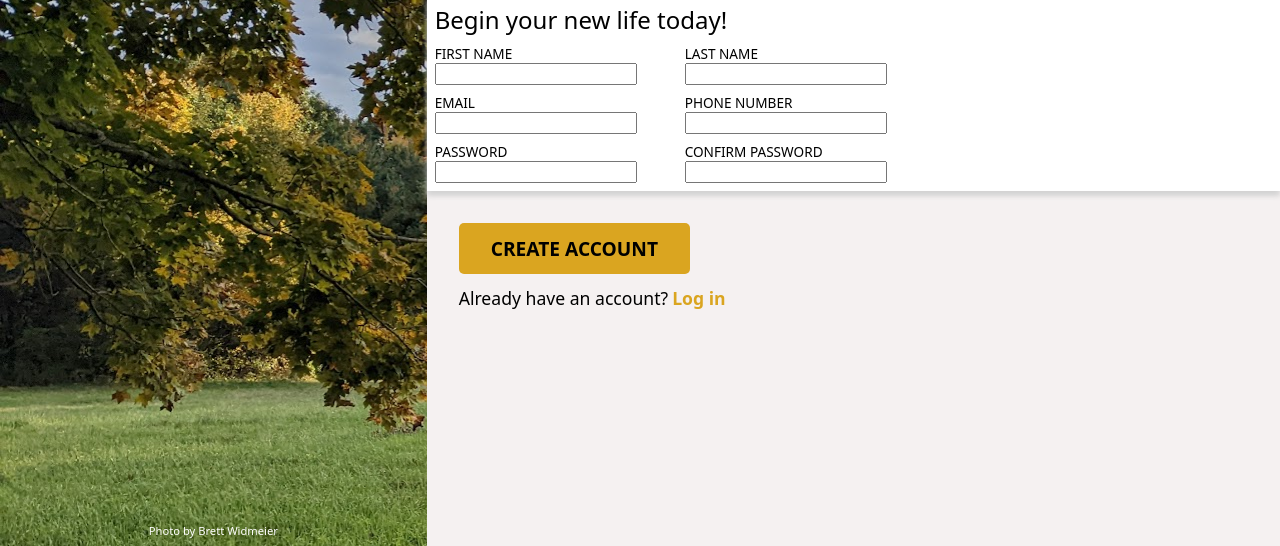
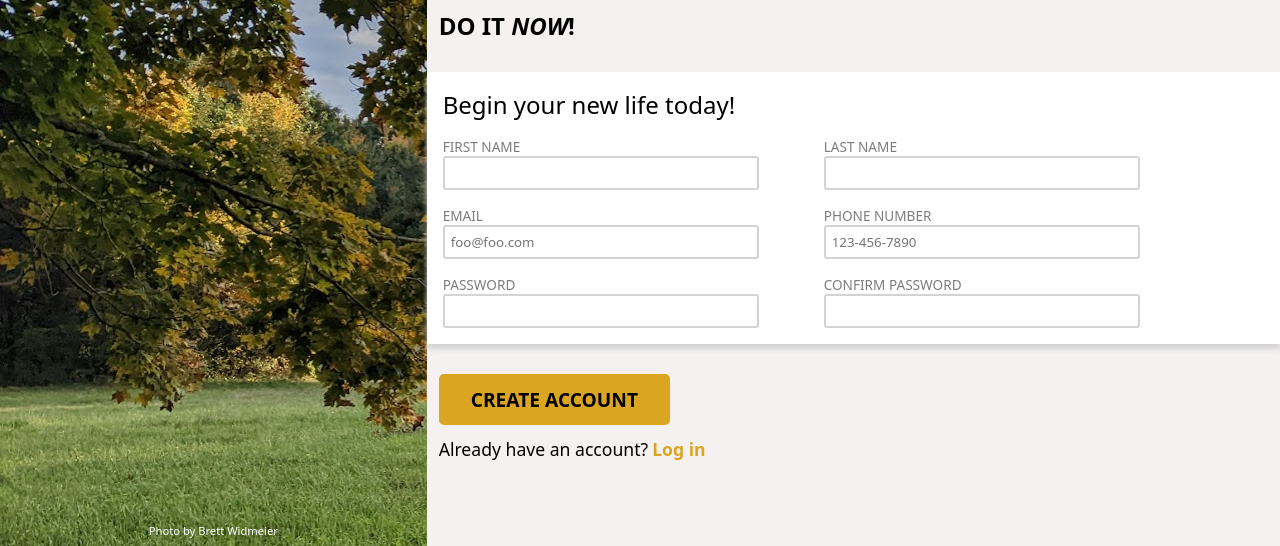
Before and after one commit to bwidmeier/south_hadley_form, a plain HTML site: page index.html in a window 1280 px wide. Shown: the part 254-800 px from the top of the page. Drawn offline with Linux system fonts and the light colour scheme.

Commit message:
add more styling, including form styling add form validation add form validation styling

```diff
--- a/index.html
+++ b/index.html
@@ -37,26 +37,26 @@
             <p>Begin your new life today!</p>
             <div class="form-row">
                 <label for="first">
-                    <p>FIRST NAME</p><input type="text" name="first" id="first">
+                    <p>FIRST NAME</p><input placeholder=" " type="text" name="first" id="first" required>
                 </label>
                 <label for="last">
-                    <p>LAST NAME</p><input type="text" name="last" id="last">
+                    <p>LAST NAME</p><input placeholder=" " type="text" name="last" id="last" required>
                 </label>
             </div>
             <div class="form-row">
                 <label for="email">
-                    <p>EMAIL</p><input type="email" name="email" id="email">
+                    <p>EMAIL</p><input placeholder="foo@foo.com" type="email" name="email" id="email" required>
                 </label>
                 <label for="phone">
-                    <p>PHONE NUMBER</p><input type="tel" name="phone" id="phone">
+                    <p>PHONE NUMBER</p><input type="tel" placeholder="123-456-7890" pattern="[0-9]{3}-[0-9]{3}-[0-9]{4}" name="phone" id="phone" required>
                 </label>
             </div>
             <div class="form-row">
                 <label for="password">
-                    <p>PASSWORD</p><input type="password" name="password" id="password">
+                    <p>PASSWORD</p><input placeholder=" " type="password" name="password" id="password" required>
                 </label>
                 <label for="confirm">
-                    <p>CONFIRM PASSWORD</p><input type="password" name="confirm" id="confirm">
+                    <p>CONFIRM PASSWORD</p><input placeholder=" " type="password" name="confirm" id="confirm" required>
                 </label>
             </div>
         </form>
--- a/style.css
+++ b/style.css
@@ -48,14 +48,17 @@ section.hero div {
 }
 
 section.form {
+    display: flex;
+    flex-direction: column;
+    justify-content: center;
+    gap: 30px;
     flex: 2 1 0;
-    padding: 8px 0px;
     background-color: #f5f1f1;
 }
 
 .form-row {
     display: flex;
-    gap: 48px;
+    gap: 65px;
 }
 
 button {
@@ -81,22 +84,23 @@ a {
 form {
     display: flex;
     flex-direction: column;
-    gap: 8px;
-    font-size: .85rem;
+    gap: 16px;
     box-shadow: 1px;
     background-color: white;
     box-shadow: 0px 5px 5px lightgray;
-    padding: 8px;
+    padding: 16px;
     font-size: 1.5rem;
+    font-weight: 500;
 }
 
 form label {
     font-size: .85rem;
+    color: rgb(125, 125, 125);
 }
 
 .create-account,
 .intro {
-    margin: 32px;
+    margin: 0px 150px 0px 12px;
     display: flex;
     flex-direction: column;
     gap: 12px;
@@ -112,3 +116,23 @@ form label {
     font-weight: 500;
     font-size: 1.1rem;
 }
+
+input {
+    height: 30px;
+    width: 300px;
+    border-radius: 3px;
+    border-style: solid;
+    border-width: 2px;
+    border-color: lightgray;
+    padding: 0px 6px;
+    outline: none;
+}
+
+input:focus {
+    border-color: var(--theme-color);
+    box-shadow: 1px 1px 5px var(--theme-color);
+}
+
+input:invalid:not(:focus):not(:placeholder-shown) {
+    border-color: red;
+}
```
